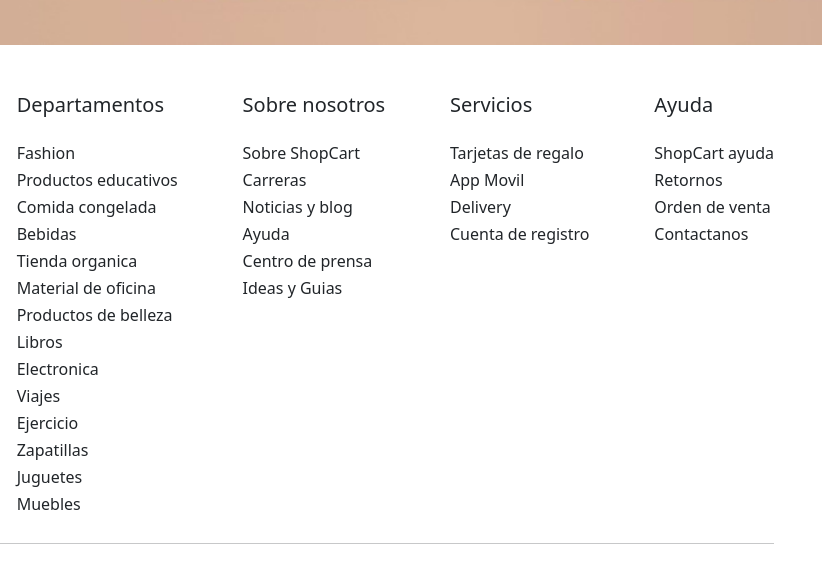
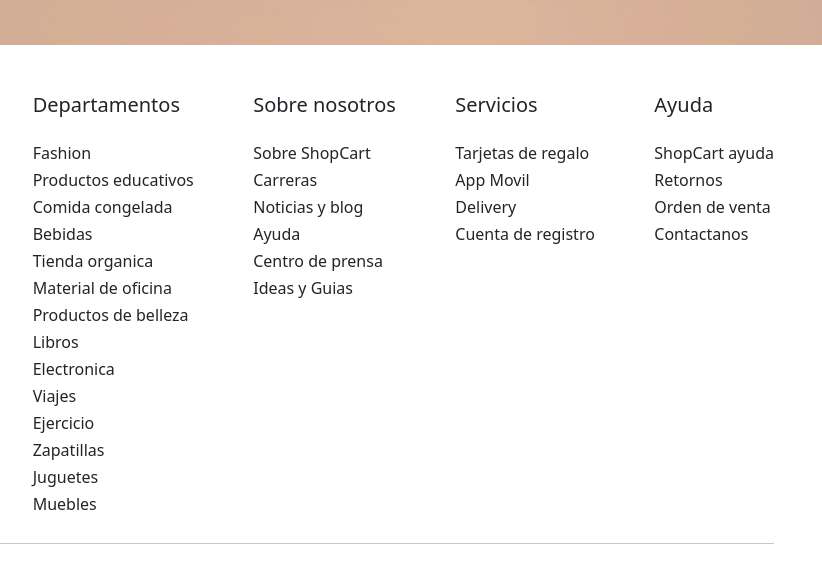
Before and after one commit to NicoLopezBjj/maquetadoecommerce, a plain HTML site: page index.html in a window 1280 px wide. Shown: the part 869-1434 px from the top of the page, 458-1280 px from the left. Drawn offline with nearby package versions, Linux system fonts and the light colour scheme.

Commit message:
add ps in list/departament

```diff
--- a/index.html
+++ b/index.html
@@ -77,7 +77,7 @@
                     </div>
                 </div>
             </div>
-            <div class="d-flex justify-content-between w-100 me-5">
+            <div class="d-flex justify-content-between w-100 ps-3 me-5">
                 <div class="d-flex flex-column">
                     <h5 class="pb-3">Departamentos</h5>
                     <div class="sinMarcador">
```
